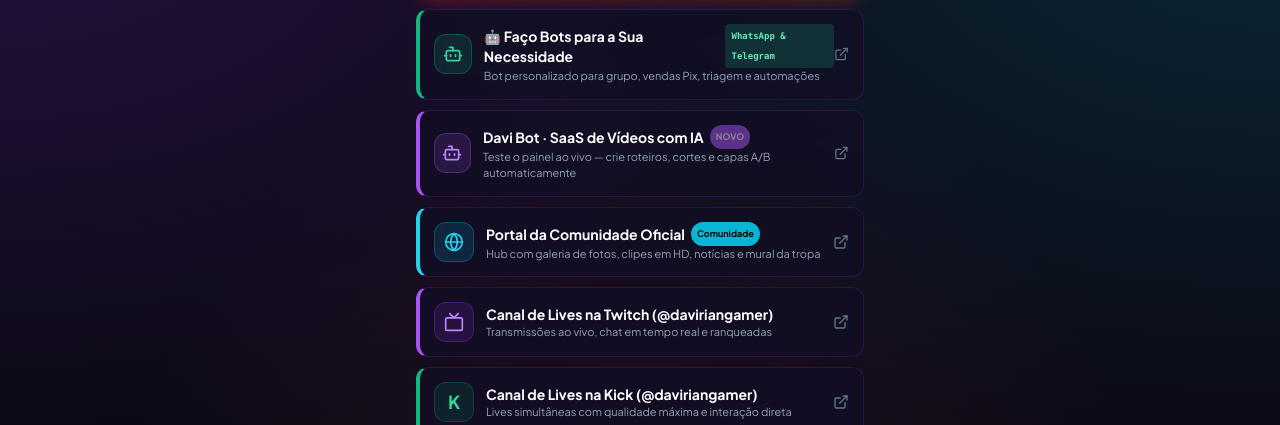
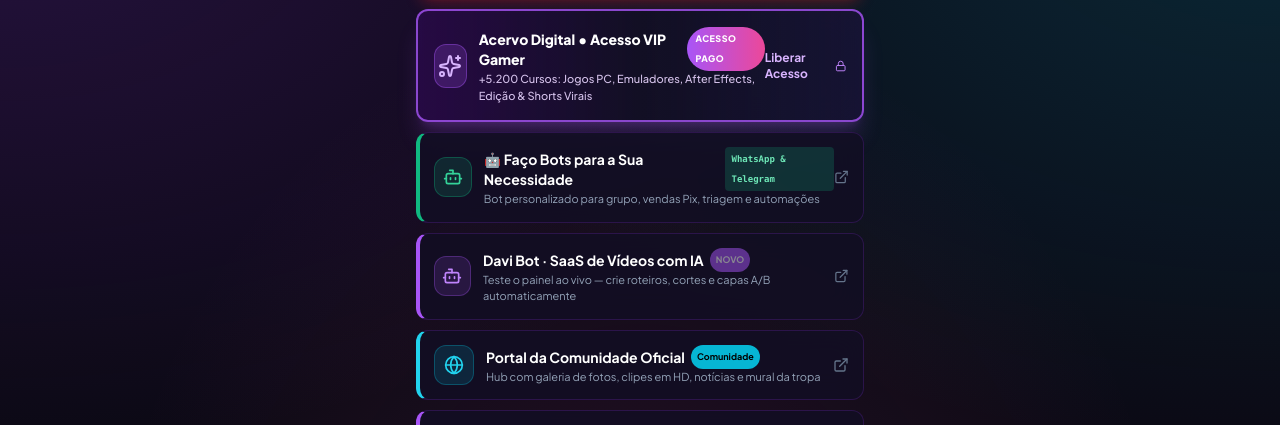
Before and after one commit to davirian-dev/davirian-gamer-links, a plain HTML site: page index.html in a window 1280 px wide. Shown: the part 915-1340 px from the top of the page. Drawn offline with nearby package versions, Linux system fonts and the light colour scheme.

Commit message:
Adiciona card de vendas do Acervo Digital VIP Gamer

```diff
--- a/index.html
+++ b/index.html
@@ -257,6 +257,26 @@
 
         <!-- Lista de Links Oficiais Gamer -->
         <div class="w-full flex flex-col gap-2.5 mb-8">
+
+            <!-- Card Especial: Acervo Digital Gamer VIP (Cursos & Ferramentas) -->
+            <a href="https://wa.me/557196815876?text=Fala%20Davi!%20Quero%20garantir%20meu%20Acesso%20VIP%20ao%20Acervo%20Digital%20Gamer%20(Jogos,%20Emuladores%20e%20Cursos%20de%20Edi%C3%A7%C3%A3o)." target="_blank" rel="noopener" class="w-full p-4 rounded-xl gamer-link flex items-center justify-between group border-2 border-purple-500/80 bg-gradient-to-r from-purple-950/50 via-cyber-card to-indigo-950/40 hover:border-purple-400 shadow-xl shadow-purple-500/20 hover:scale-[1.01] transition-all">
+                <div class="flex items-center gap-3">
+                    <div class="w-11 h-11 rounded-xl bg-purple-500/20 border border-purple-500/40 flex items-center justify-center text-purple-300 group-hover:scale-110 transition-transform">
+                        <i data-lucide="sparkles" class="w-6 h-6"></i>
+                    </div>
+                    <div class="text-left">
+                        <div class="text-sm font-extrabold text-white flex items-center gap-1.5 group-hover:text-purple-300 transition-colors">
+                            <span>Acervo Digital • Acesso VIP Gamer</span>
+                            <span class="bg-gradient-to-r from-purple-500 to-pink-500 text-white text-[9px] px-2 py-0.5 rounded-full font-black uppercase tracking-wider">Acesso Pago</span>
+                        </div>
+                        <div class="text-[11px] text-purple-200/90 font-medium">+5.200 Cursos: Jogos PC, Emuladores, After Effects, Edição & Shorts Virais</div>
+                    </div>
+                </div>
+                <div class="flex items-center gap-2">
+                    <span class="text-xs font-bold text-purple-300 hidden sm:inline">Liberar Acesso</span>
+                    <i data-lucide="lock" class="w-4 h-4 text-purple-400 group-hover:text-white transition-colors"></i>
+                </div>
+            </a>
 
             <!-- Bot Service -->
             <a href="https://wa.me/557196815876?text=Fala+Davi!+Quero+um+bot+personalizado+para+o+meu+grupo%2Fneg%C3%B3cio." target="_blank" rel="noopener" class="w-full p-3.5 rounded-xl gamer-link flex items-center justify-between group border-l-4 border-l-emerald-500">
```
